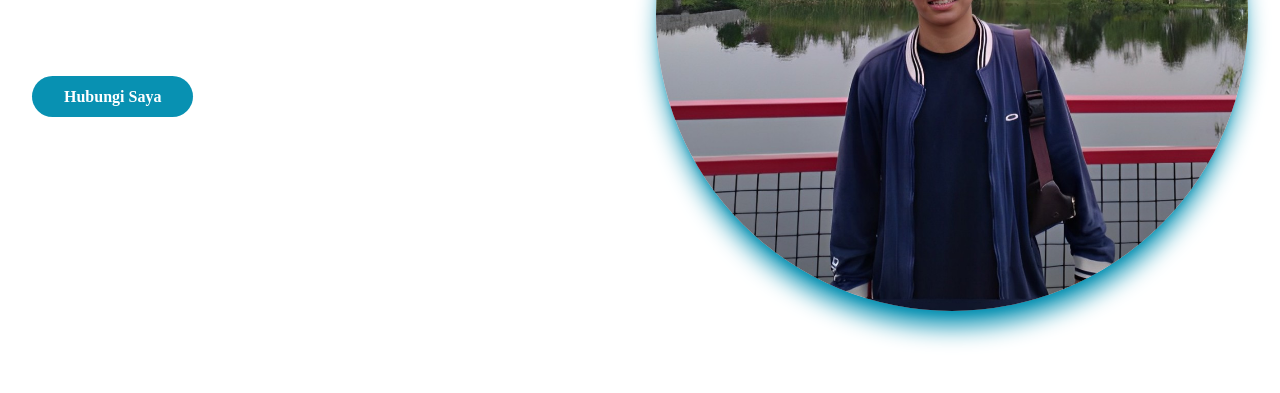
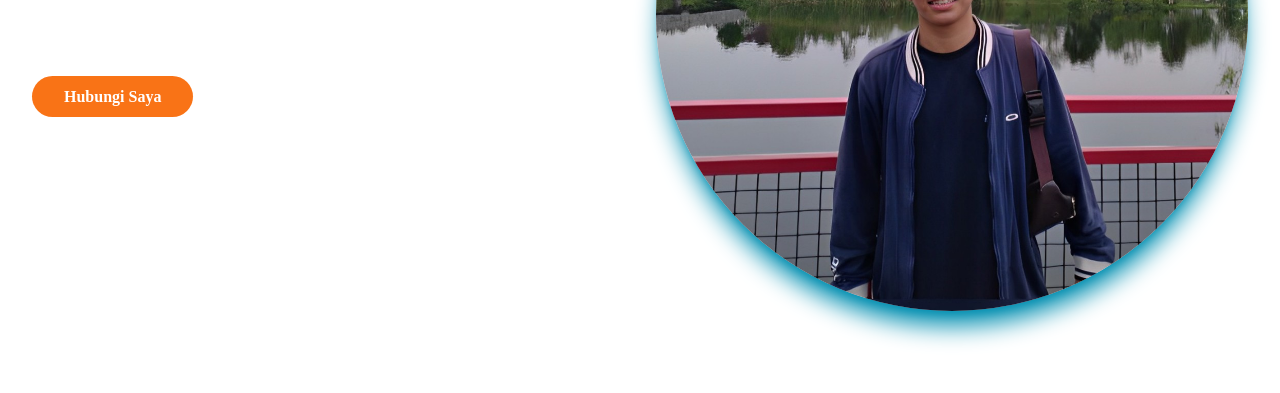
Before and after one commit to MKrisnandaVS/coba, a plain HTML site: page index.html in a window 1280 px wide. Shown: the part 407-800 px from the top of the page. Drawn offline with nearby package versions, Linux system fonts and the light colour scheme; a web font is replaced by a local one.

Commit message:
bismillah

```diff
--- a/index.html
+++ b/index.html
@@ -242,7 +242,7 @@
             <a
               href="https://www.instagram.com/muhammadkrisnanda_/"
               target="_blank"
-              class="text-base font-semibold text-white bg-primary py-3 px-8 rounded-full hover:opacity-80 transition duration-300 ease-in-out"
+              class="text-base font-semibold text-white bg-orange-500 py-3 px-8 rounded-full hover:opacity-80 transition duration-300 ease-in-out"
               >Hubungi Saya</a
             >
           </div>
```
